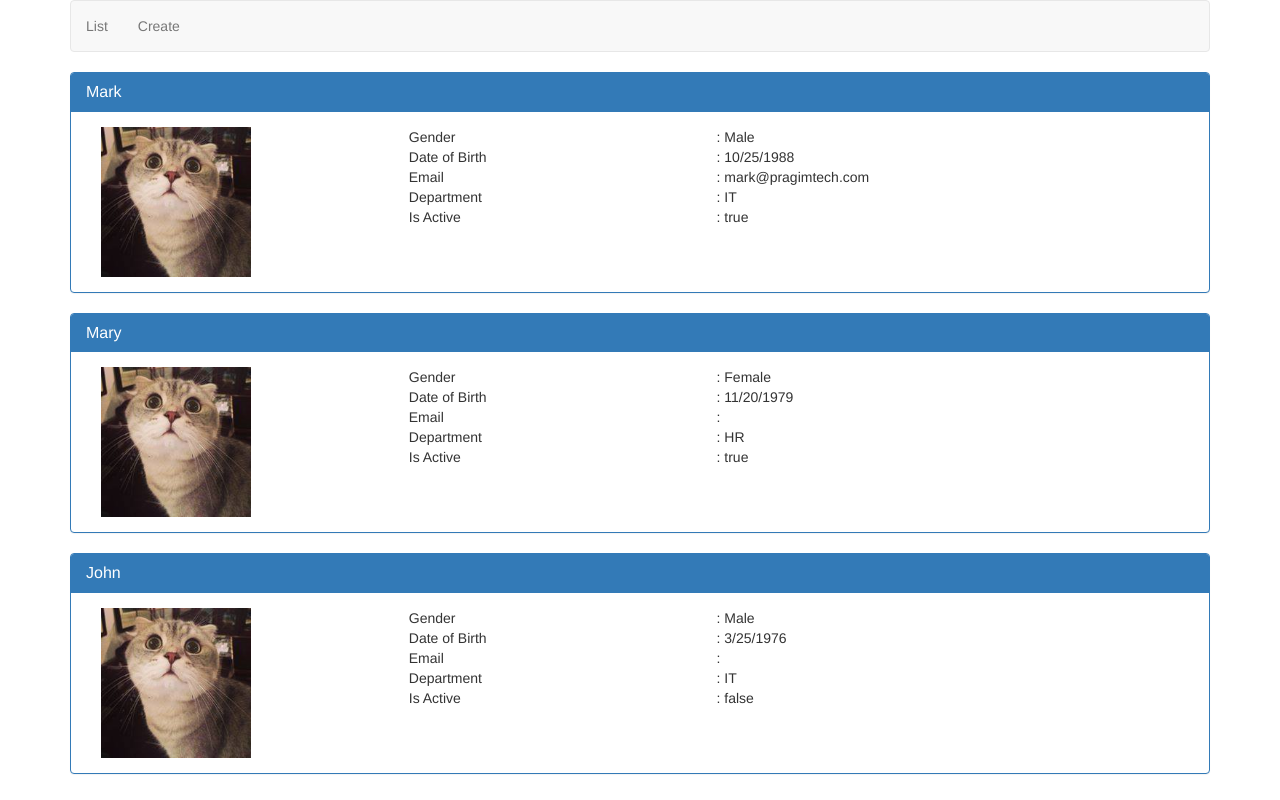
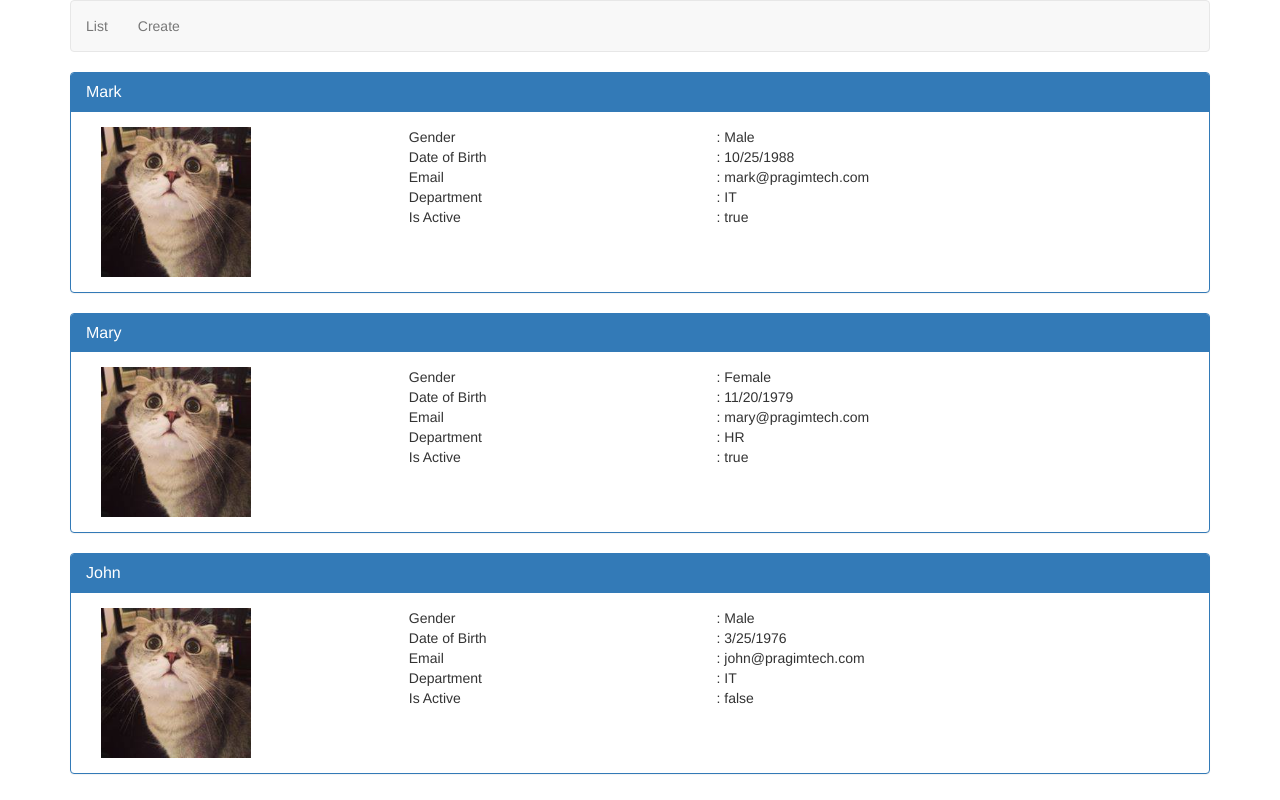
Before and after one commit to trungtrong/Angular-CRUD-Example, an Angular app: page /list in a window 1280 px wide. Built offline with nearby package versions, Linux system fonts and the light colour scheme.

Commit message:
adding anther way to save data using model

```diff
--- a/src/app/employees/create-employee/create-employee.component.ts
+++ b/src/app/employees/create-employee/create-employee.component.ts
@@ -48,7 +48,16 @@ export class CreateEmployeeComponent implements OnInit {
 
   // submit button
   onSubmit() {
-    this.employeeService.save(this.createdEmployeeForm.value);
+    // save data about employee
+    // Way 1: using ngForm
+    // this.employeeService.save(this.createdEmployeeForm.value);
+
+    // Way 2: using ngModel
+    // have to clone an Object of Employee
+    const newEmployee: Employee = Object.assign({}, this.employee);
+    this.employeeService.save(newEmployee);
+
+    // reset form
     this.createdEmployeeForm.reset({
       gender: 'male',
       department: 'null',
--- a/src/app/employees/employee.service.ts
+++ b/src/app/employees/employee.service.ts
@@ -21,6 +21,7 @@ export class EmployeeService {
       id: 2,
       name: 'Mary',
       gender: 'Female',
+      email: 'mary@pragimtech.com',
       phoneNumber: 2345978640,
       dateOfBirth: '11/20/1979',
       department: 'HR',
@@ -31,6 +32,7 @@ export class EmployeeService {
       id: 3,
       name: 'John',
       gender: 'Male',
+      email: 'john@pragimtech.com',
       phoneNumber: 5432978640,
       dateOfBirth: '3/25/1976',
       department: 'IT',
```
